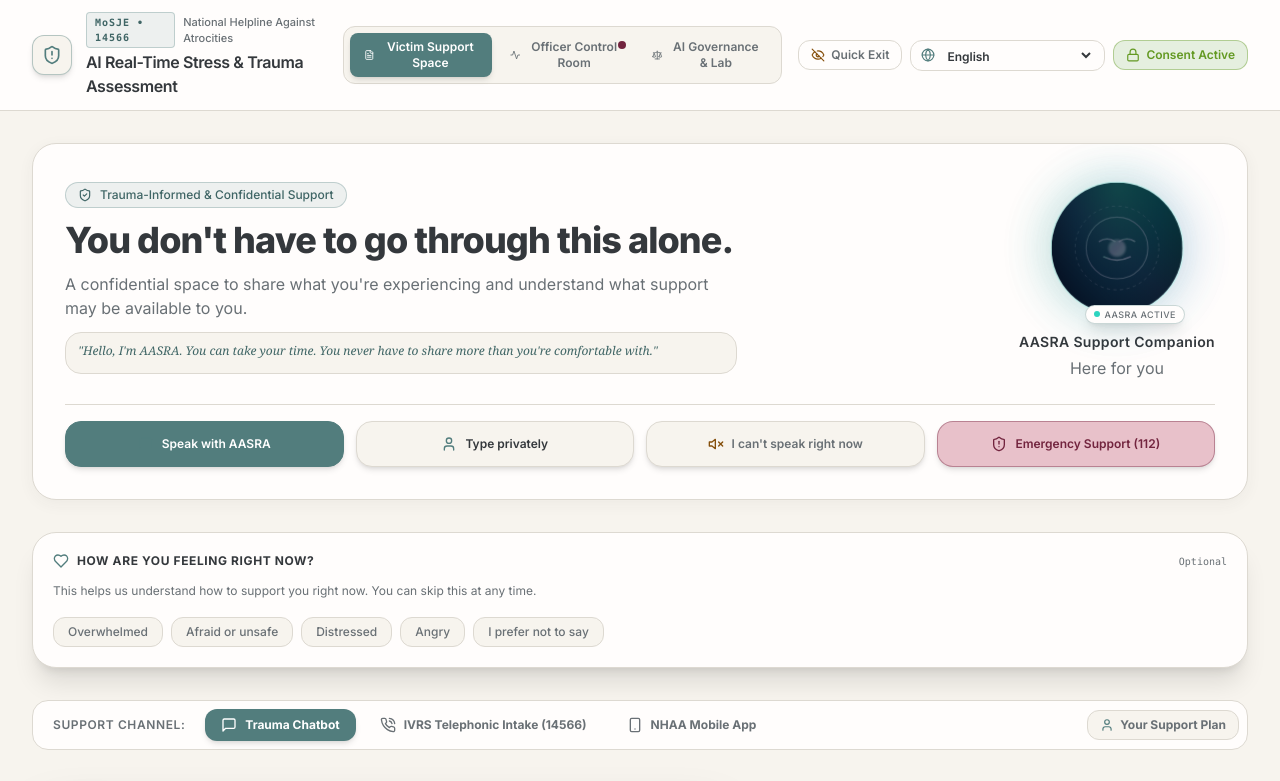
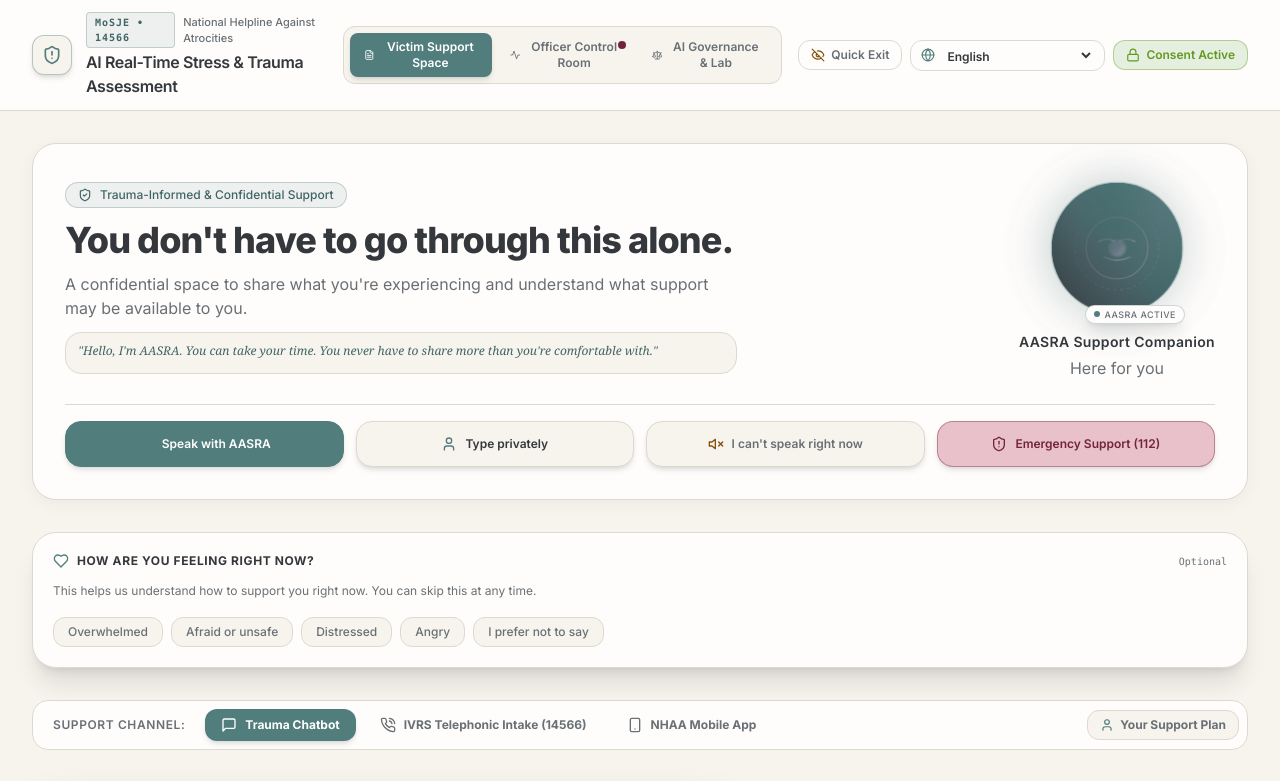
Before and after one commit to NiharikaShokeen/SIH-2026, a React (Vite) app in the folder frontend/: page / in a window 1280 px wide. Shown: the top 781 px of the page. Built offline with nearby package versions, Linux system fonts and the light colour scheme; no server answers.

Commit message:
refactor: align AASRA UI with design system

```diff
--- a/frontend/src/components/AasraCompanion.jsx
+++ b/frontend/src/components/AasraCompanion.jsx
@@ -30,17 +30,17 @@ export default function AasraCompanion({ state = 'idle', size = 'md', showText =
         {/* Concentric Ambient Waves when Listening / Speaking / Thinking */}
         {(state === 'listening' || state === 'speaking' || state === 'thinking') && (
           <>
-            <div className="absolute inset-0 rounded-full bg-teal-500/15 animate-ping duration-1000 motion-reduce:animate-none"></div>
-            <div className="absolute -inset-2 rounded-full border border-teal-400/20 animate-pulse motion-reduce:animate-none"></div>
-            <div className="absolute -inset-4 rounded-full border border-cyan-400/10"></div>
+            <div className="absolute inset-0 rounded-full bg-primary/15 animate-ping duration-1000 motion-reduce:animate-none"></div>
+            <div className="absolute -inset-2 rounded-full border border-primary/20 animate-pulse motion-reduce:animate-none"></div>
+            <div className="absolute -inset-4 rounded-full border border-secondary/10"></div>
           </>
         )}
 
         {/* Calm Serene Waves during Safety Support */}
         {isSafetySupport && (
           <>
-            <div className="absolute -inset-2 rounded-full bg-teal-400/10 animate-pulse duration-1000 motion-reduce:animate-none"></div>
-            <div className="absolute -inset-4 rounded-full border border-emerald-400/20"></div>
+            <div className="absolute -inset-2 rounded-full bg-primary/10 animate-pulse duration-1000 motion-reduce:animate-none"></div>
+            <div className="absolute -inset-4 rounded-full border border-risk-low/20"></div>
           </>
         )}
 
@@ -49,28 +49,28 @@ export default function AasraCompanion({ state = 'idle', size = 'md', showText =
           state === 'speaking'
             ? 'bg-primary/20 opacity-80'
             : state === 'listening'
-            ? 'bg-gradient-to-r from-teal-400/35 to-cyan-500/35 opacity-80'
+            ? 'bg-gradient-to-r from-primary/35 to-secondary/35 opacity-80'
             : state === 'thinking'
-            ? 'bg-gradient-to-r from-indigo-500/35 via-cyan-400/35 to-teal-400/35 opacity-80'
+            ? 'bg-gradient-to-r from-secondary/35 via-primary/30 to-primary-dark/25 opacity-80'
             : isSafetySupport
-            ? 'bg-gradient-to-r from-teal-400/30 via-emerald-400/30 to-amber-300/25 opacity-85'
-            : 'bg-gradient-to-r from-teal-500/25 via-cyan-500/25 to-blue-500/25 opacity-70'
+            ? 'bg-gradient-to-r from-primary/30 via-risk-low/25 to-secondary/20 opacity-85'
+            : 'bg-gradient-to-r from-primary/25 via-primary-dark/20 to-secondary/15 opacity-70'
         }`}></div>
 
         {/* Main Luminous Orb Container */}
         <div className={`relative ${currentSize.orb} rounded-full transition-all duration-700 flex items-center justify-center overflow-hidden shadow-2xl border ${
-          state === 'listening' ? 'scale-105 border-teal-300/60' :
-          state === 'thinking' ? 'border-indigo-300/60 animate-pulse' :
-          isSafetySupport ? 'border-emerald-300/60 bg-teal-950/80' :
-          'border-teal-300/30 animate-breathing-orb motion-reduce:animate-none'
+          state === 'listening' ? 'scale-105 border-primary/60' :
+          state === 'thinking' ? 'border-secondary/60 animate-pulse' :
+          isSafetySupport ? 'border-risk-low/50 bg-primary-dark/80' :
+          'border-primary/30 animate-breathing-orb motion-reduce:animate-none'
         }`}>
 
           {/* Internal Gradient Surface */}
-          <div className="absolute inset-0 bg-gradient-to-tr from-slate-950 via-slate-900 to-teal-950"></div>
+          <div className="absolute inset-0 bg-gradient-to-tr from-text via-primary-dark to-primary"></div>
           <div className={`absolute inset-0 bg-[radial-gradient(ellipse_at_top,_var(--tw-gradient-stops))] ${
             isSafetySupport
-              ? 'from-teal-400/30 via-emerald-500/20 to-transparent'
-              : 'from-teal-400/20 via-cyan-600/15 to-transparent'
+              ? 'from-primary/30 via-risk-low/20 to-transparent'
+              : 'from-primary/20 via-secondary/15 to-transparent'
           }`}></div>
 
           {/* Abstract Facial Geometry (Subtle Presence) */}
@@ -82,9 +82,9 @@ export default function AasraCompanion({ state = 'idle', size = 'md', showText =
                 <stop offset="100%" stopColor="#FFFDFC" stopOpacity="0.35" />
               </linearGradient>
               <linearGradient id="aasraWarmGlow" x1="0%" y1="0%" x2="100%" y2="100%">
-                <stop offset="0%" stopColor="#34d399" stopOpacity="0.9" />
-                <stop offset="50%" stopColor="#2dd4bf" stopOpacity="0.8" />
-                <stop offset="100%" stopColor="#fcd34d" stopOpacity="0.5" />
+                <stop offset="0%" stopColor="#527D7D" stopOpacity="0.9" />
+                <stop offset="50%" stopColor="#639922" stopOpacity="0.8" />
+                <stop offset="100%" stopColor="#9183A0" stopOpacity="0.5" />
               </linearGradient>
             </defs>
 
@@ -130,11 +130,11 @@ export default function AasraCompanion({ state = 'idle', size = 'md', showText =
         {/* State Badge Dot */}
         <div className="absolute -bottom-1 right-1 flex items-center space-x-1 bg-surface border border-primary/30 px-2 py-0.5 rounded-full shadow-lg">
           <span className={`w-1.5 h-1.5 rounded-full ${
-            state === 'speaking' ? 'bg-emerald-400 animate-ping motion-reduce:animate-none' :
-            state === 'listening' ? 'bg-cyan-400 animate-pulse motion-reduce:animate-none' :
-            state === 'thinking' ? 'bg-indigo-400 animate-pulse motion-reduce:animate-none' :
-            isSafetySupport ? 'bg-emerald-300 animate-pulse motion-reduce:animate-none' :
-            'bg-teal-400'
+            state === 'speaking' ? 'bg-primary animate-ping motion-reduce:animate-none' :
+            state === 'listening' ? 'bg-primary animate-pulse motion-reduce:animate-none' :
+            state === 'thinking' ? 'bg-secondary animate-pulse motion-reduce:animate-none' :
+            isSafetySupport ? 'bg-risk-low animate-pulse motion-reduce:animate-none' :
+            'bg-primary'
           }`}></span>
           <span className="text-[9px] font-medium text-text-muted uppercase tracking-wider">
             {state === 'speaking' ? 'AASRA Speaking' :
```
